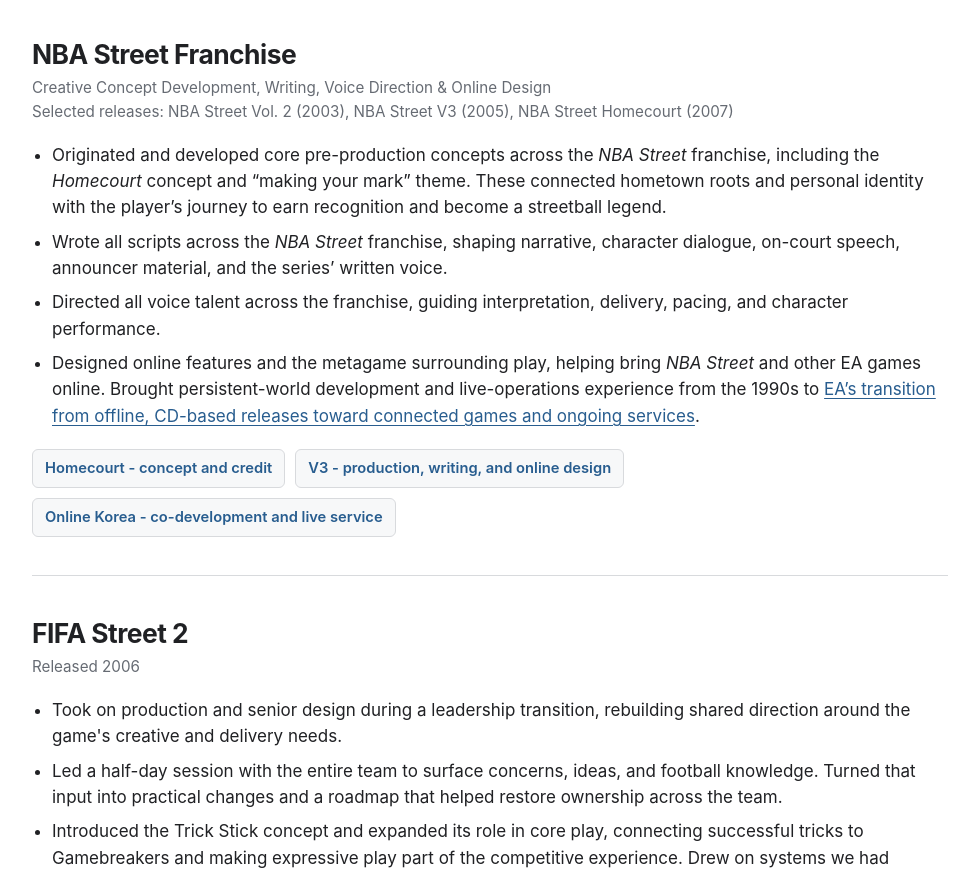
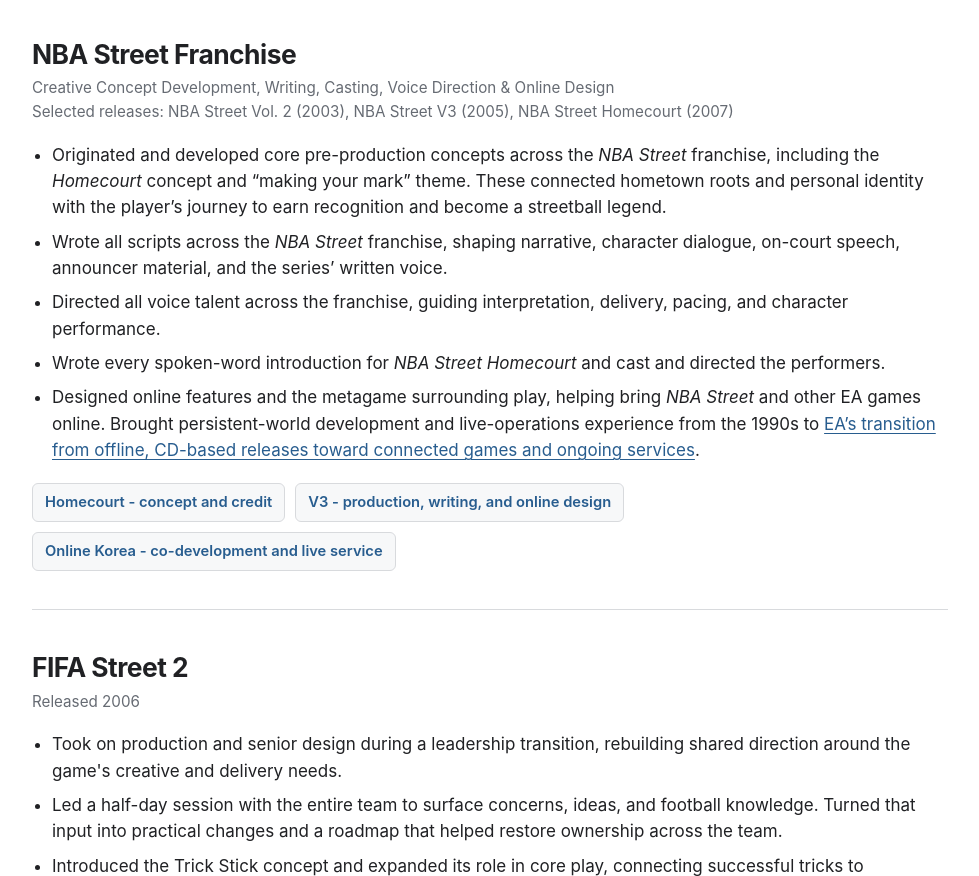
Before and after one commit to MaxMin4Life/creative-production, a plain HTML site: page index.html in a window 1280 px wide. Shown: the part 2754-3630 px from the top of the page, without its empty margins (150-1129 px from the left). Drawn offline with Linux system fonts and the light colour scheme.

Commit message:
Credit all Homecourt spoken-word introductions, casting, and performance direction

```diff
--- a/index.html
+++ b/index.html
@@ -356,7 +356,7 @@
 
     <section class="project" id="nba-street-homecourt">
       <h2>NBA Street Franchise</h2>
-      <p class="project-meta">Creative Concept Development, Writing, Voice Direction &amp; Online Design<br>Selected releases: NBA Street Vol. 2 (2003), NBA Street V3 (2005), NBA Street Homecourt (2007)</p>
+      <p class="project-meta">Creative Concept Development, Writing, Casting, Voice Direction &amp; Online Design<br>Selected releases: NBA Street Vol. 2 (2003), NBA Street V3 (2005), NBA Street Homecourt (2007)</p>
 
       <ul>
         <li>
@@ -367,6 +367,9 @@
         </li>
         <li>
           Directed all voice talent across the franchise, guiding interpretation, delivery, pacing, and character performance.
+        </li>
+        <li>
+          Wrote every spoken-word introduction for <em>NBA Street Homecourt</em> and cast and directed the performers.
         </li>
         <li>
           Designed online features and the metagame surrounding play, helping bring <em>NBA Street</em> and other EA games online. Brought persistent-world development and live-operations experience from the 1990s to <a href="https://maxmin4life.github.io/cv/#electronic-arts">EA&rsquo;s transition from offline, CD-based releases toward connected games and ongoing services</a>.
```
